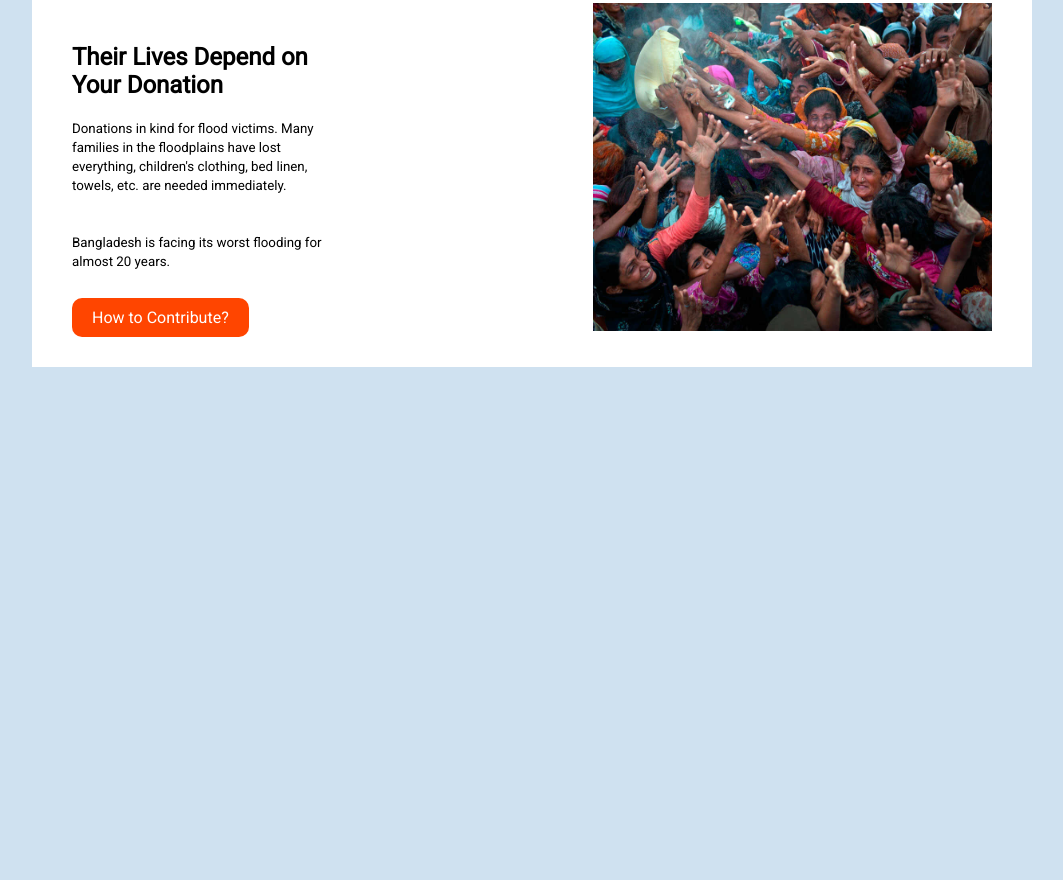
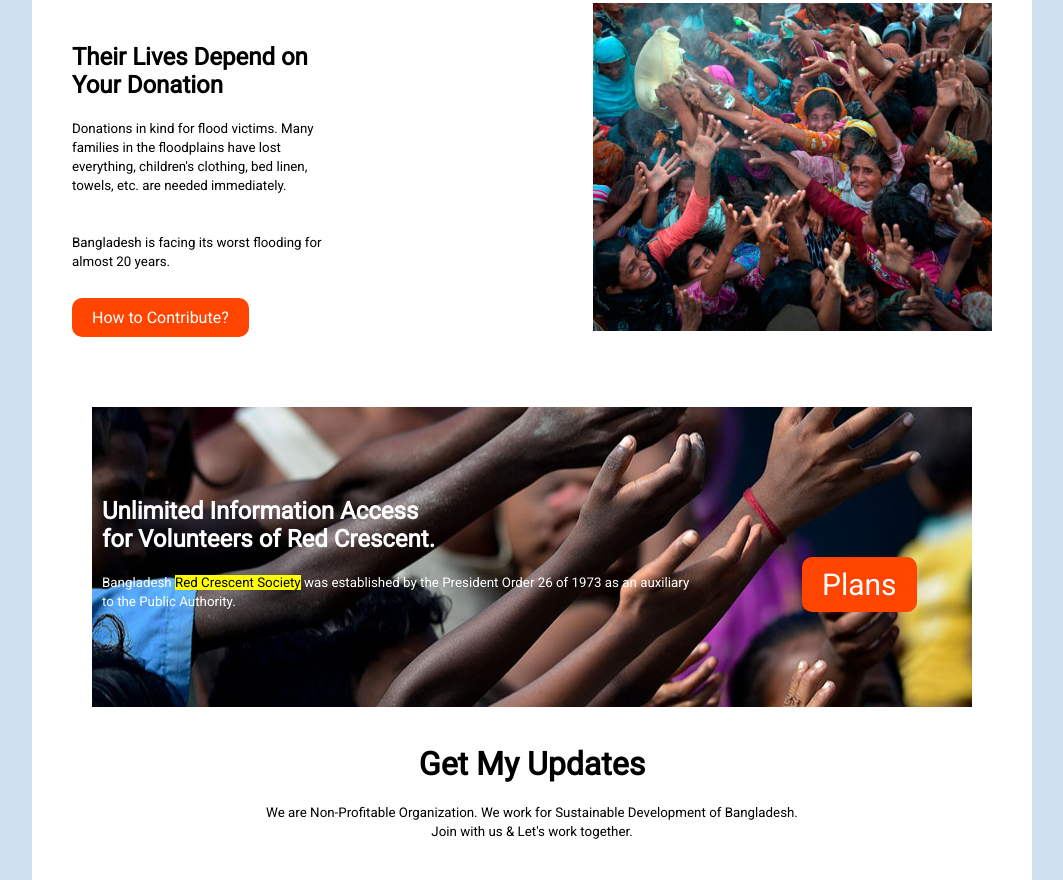
Before and after one commit to chinno0007/floods-in-bangladesh, a plain HTML site: page index.html in a window 1280 px wide. Shown: the part 1212-2092 px from the top of the page, without its empty margins (108-1171 px from the left). Before the commit the page ends 1579 px from the top, so only its background shows below. Drawn offline with Linux system fonts and the light colour scheme.

Commit message:
My-Updates

```diff
--- a/index.html
+++ b/index.html
@@ -150,6 +150,37 @@
 
             </section>
             <!-- Contribution end -->
+
+            <!-- Information starts -->
+
+            <section>
+                <div class="Plans-1">
+                    <div class="Red-Cross">
+                        <h1>Unlimited Information Access</h1>
+                        <h1>for Volunteers of Red Crescent.</h1>
+                        <br>
+                        <p><small>Bangladesh <mark>Red Crescent Society</mark> was established by the President Order 26
+                                of 1973 as
+                                an auxiliary to the Public Authority. </small></p>
+                    </div>
+
+                    <div class="Plan-btn">
+                        <p><a href="#">Plans</a></p>
+                    </div>
+                </div>
+                <br><br>
+            </section>
+            <!-- Information Ended -->
+
+
+            <!-- Get My Updates Start -->
+            <div id="Update">
+                <h1>Get My Updates</h1> <br>
+                <p><small>We are Non-Profitable Organization. We work for Sustainable Development of Bangladesh.</small>
+                </p>
+                <p><small>Join with us & Let's work together.</small></p>
+            </div>
+            <!-- Get My Updates ended -->
         </main>
 
     </div>
--- a/style.css
+++ b/style.css
@@ -149,6 +149,7 @@ hr {
     display: flex;
     width: 100%;
     padding-top: 80px;
+    padding-bottom: 40px;
 }
 
 .Donation-flood {
@@ -167,3 +168,48 @@ hr {
 }
 
 /* Contribution ended */
+
+/* Information Start */
+
+.Plans-1 {
+    display: flex;
+    background-image: url(images/donation13.jpg);
+    background-position: center;
+    width: 100%;
+    height: 300px;
+    text-align: center;
+    color: white;
+    background-repeat: no-repeat;
+    margin: 0 auto;
+}
+
+.Red-Cross {
+    float: left;
+    text-align: left;
+    width: 60%;
+    padding-left: 70px;
+    padding-top: 90px;
+
+}
+
+.Plan-btn a {
+    float: right;
+    text-decoration: none;
+    background-color: orangered;
+    margin-top: 150px;
+    margin-left: 100px;
+    padding: 10px 20px;
+    color: white;
+    border-radius: 10px;
+    font-size: 30px;
+}
+
+/* Information ended */
+
+/* Updates start */
+#Update {
+    text-align: center;
+    padding-bottom: 40px;
+}
+
+/* Updates ended */
```
